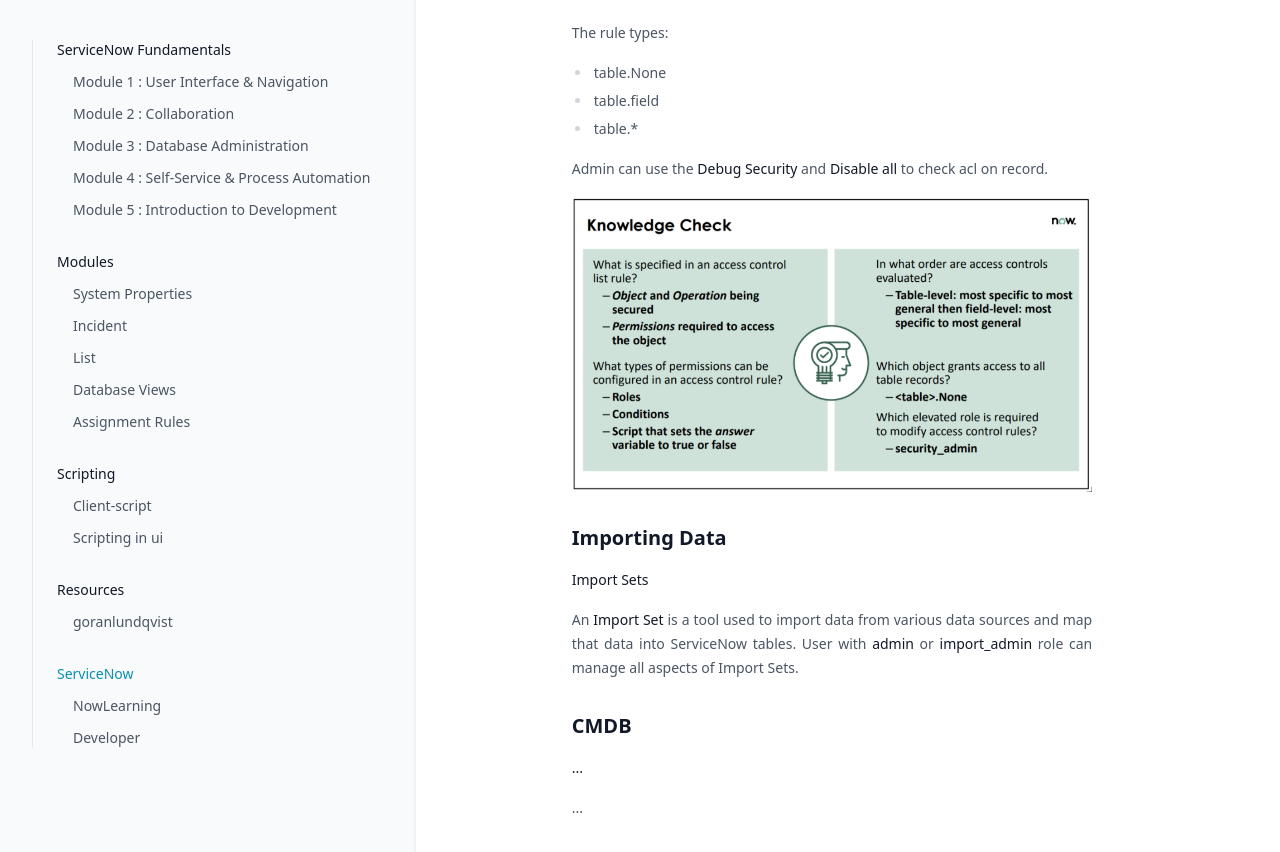
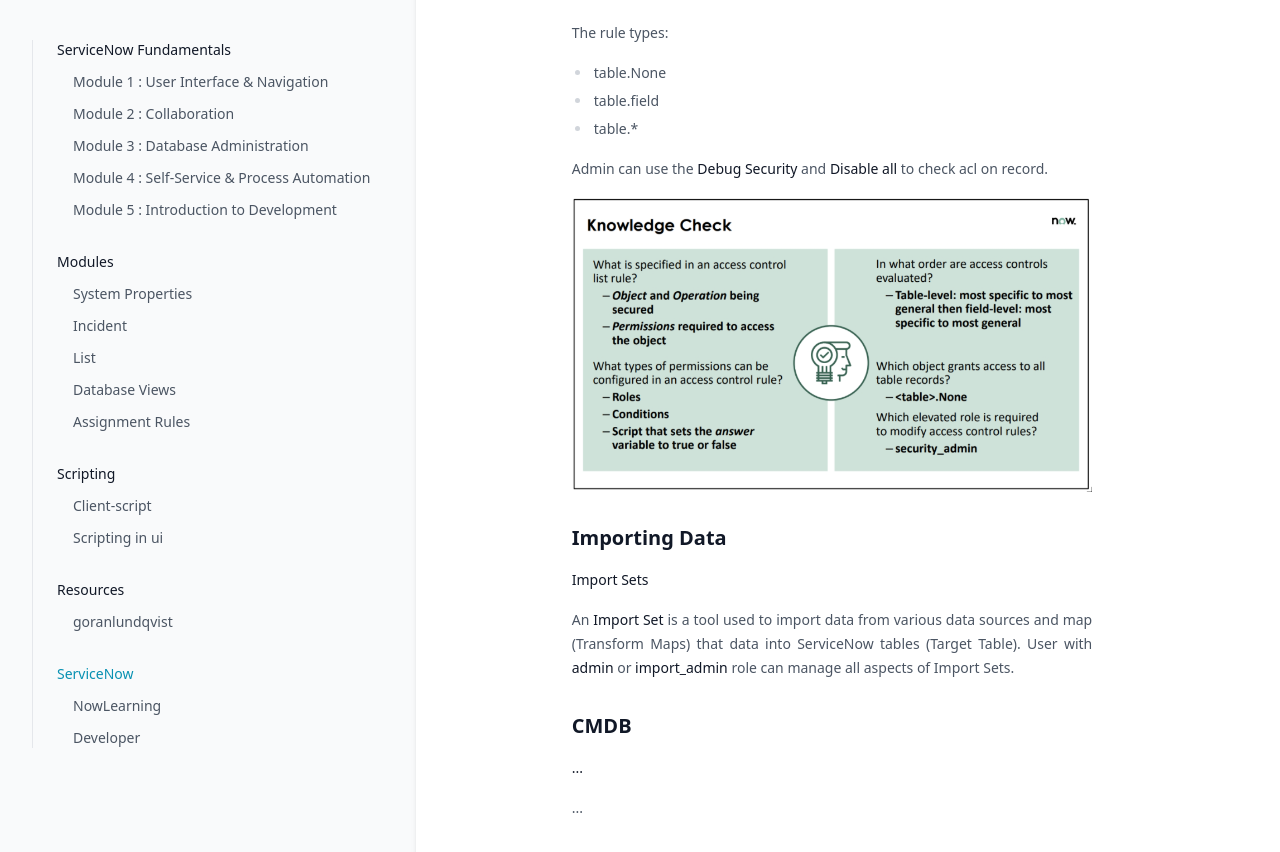
Before and after one commit to greglejeune/ebook, a Jekyll site: the page built from _servicenow/2021-11-01-snf-module3.md, in a window 1280 px wide and 900 px high, scrolled down 2497 px. Shown: the top 852 px of the window. Built offline with Jekyll 4.4.1, drawn with Linux system fonts in a browser that asks for light colours.

Commit message:
Update 2021-11-01-snf-module3.md

```diff
--- a/_servicenow/2021-11-01-snf-module3.md
+++ b/_servicenow/2021-11-01-snf-module3.md
@@ -142,7 +142,7 @@ category: snf
 <p style="text-align: justify;"><strong>Import Sets</strong></p>
 
 <p style="text-align: justify;">
-    An <strong>Import Set</strong> is a tool used to import data from various data sources and map that data into ServiceNow tables. User with <strong>admin</strong> or <strong>import_admin</strong> role can manage all aspects of Import Sets.
+    An <strong>Import Set</strong> is a tool used to import data from various data sources and map (Transform Maps) that data into ServiceNow tables (Target Table). User with <strong>admin</strong> or <strong>import_admin</strong> role can manage all aspects of Import Sets.
 </p>
 
 <h2>CMDB</h2>
```
